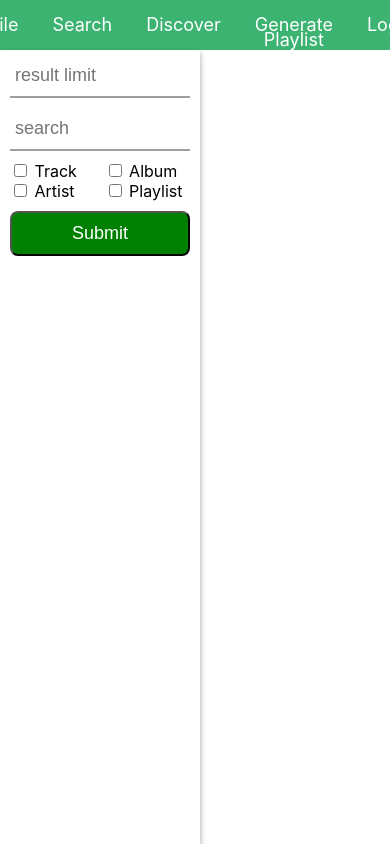
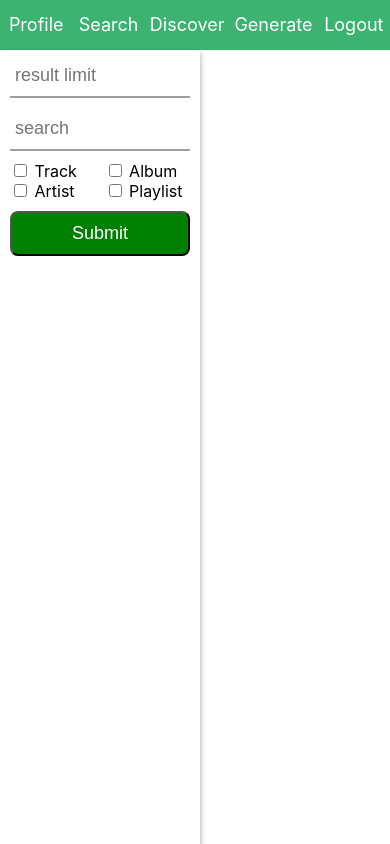
Before and after one commit to cyberw0lfe/spotifysidekick, a React app in the folder client/: page /search in a window 390 px wide. Built offline with nearby package versions, Linux system fonts and the light colour scheme.

Commit message:
very beginnings of adding responsive design

```diff
--- a/client/src/App.js
+++ b/client/src/App.js
@@ -14,7 +14,7 @@ const Playground = lazy(() => import('./components/common/Playground'))
 export default () => (
   <div className='app'>
     <Header />
-    <div id='body-container' style={{padding: '50px 0px 0px 0px'}}>
+    <div style={{padding: '50px 0px 0px 0px'}}>
       <Router>
         <Suspense fallback={<div>Loading...</div>}>
           <Route exact path='/' component={Login} />
@@ -22,7 +22,7 @@ export default () => (
           <Route path='/profile' component={Profile} />
           <Route path='/search' component={Search} />
           <Route path='/discover' component={Discover} />
-          <Route path='/generate-playlist' component={GeneratePlaylist} />
+          <Route path='/generate' component={GeneratePlaylist} />
           <Route path='/playground' component={Playground} />
         </Suspense>
       </Router>
--- a/client/src/components/common/Header.jsx
+++ b/client/src/components/common/Header.jsx
@@ -1,6 +1,7 @@
 import React from 'react'
 import cookie from 'js-cookie'
 import './styles.css'
+import './responsive.css'
 import { logout } from '../../utils/fetch'
 
 const logoutUser = async () => {
@@ -9,14 +10,14 @@ const logoutUser = async () => {
   cookie.remove('authorized')
 }
 
-const authHeader = (window.location.pathname === '/') ? <div/> : <a href='/' onClick={logoutUser}>Logout</a>
+const authHeader = (window.location.pathname === '/') ? <div/> : <a href='/' className='col-1 col-s-1' onClick={logoutUser}>Logout</a>
 
 export default () => (
   <div id='header'>
-    <a href='/profile'>Profile</a>
-    <a href='/search'>Search</a>
-    <a href='/discover'>Discover</a>
-    <a href='/generate-playlist'>Generate Playlist</a>
+    <a href='/profile' className='col-1 col-s-1'>Profile</a>
+    <a href='/search' className='col-1 col-s-1'>Search</a>
+    <a href='/discover' className='col-1 col-s-1'>Discover</a>
+    <a href='/generate' className='col-1 col-s-1'>Generate</a>
     {authHeader}
   </div>
 )
--- /dev/null
+++ b/client/src/components/common/responsive.css
@@ -0,0 +1,48 @@
+* {
+  box-sizing: border-box;
+}
+
+.row::after {
+  content: "";
+  clear: both;
+  display: table;
+}
+
+/* For mobile phones: */
+[class*="col-"] {
+  width: 100%;
+  float: left;
+  padding: 15px;
+}
+
+@media only screen and (min-width: 600px) {
+  /* For tablets: */
+  .col-s-1 {width: 8.33%;}
+  .col-s-2 {width: 16.66%;}
+  .col-s-3 {width: 25%;}
+  .col-s-4 {width: 33.33%;}
+  .col-s-5 {width: 41.66%;}
+  .col-s-6 {width: 50%;}
+  .col-s-7 {width: 58.33%;}
+  .col-s-8 {width: 66.66%;}
+  .col-s-9 {width: 75%;}
+  .col-s-10 {width: 83.33%;}
+  .col-s-11 {width: 91.66%;}
+  .col-s-12 {width: 100%;}
+}
+
+@media only screen and (min-width: 768px) {
+  /* For desktop: */
+  .col-1 {width: 8.33%;}
+  .col-2 {width: 16.66%;}
+  .col-3 {width: 25%;}
+  .col-4 {width: 33.33%;}
+  .col-5 {width: 41.66%;}
+  .col-6 {width: 50%;}
+  .col-7 {width: 58.33%;}
+  .col-8 {width: 66.66%;}
+  .col-9 {width: 75%;}
+  .col-10 {width: 83.33%;}
+  .col-11 {width: 91.66%;}
+  .col-12 {width: 100%;}
+}
--- a/client/src/components/common/styles.css
+++ b/client/src/components/common/styles.css
@@ -9,11 +9,10 @@
 }
 
 #header a {
-  float: left;
   color: white;
   text-align: center;
   align-items: center;
-  padding: 12px;
+  padding: 12px 0px;
   text-decoration: none;
   font-size: 18px;
   line-height: 15px;
--- a/client/src/components/generate-playlist/FormPanel.jsx
+++ b/client/src/components/generate-playlist/FormPanel.jsx
@@ -1,5 +1,5 @@
 import React from 'react'
-import Panel from '../common/FixedPanel'
+import Paper from '../common/Paper'
 import Input from '../common/Input'
 import Button from '../common/Button'
 import { generatePlaylist } from '../../utils/fetch'
@@ -36,19 +36,17 @@ const onSubmit = async (event, state, setState) => {
   }
 }
 
-export default ({state, setState}) => (
-  <Panel content={
-    <form className='artist-playlist-form' onSubmit={(event) => {onSubmit(event, state, setState)}}>
+export default ({state, setState, className}) => (
+  <form className={className} onSubmit={(event) => {onSubmit(event, state, setState)}}>
     <div>
       <input type='radio' name='type' value='genre' onClick={() => setState({...state, playlistType: 'genre'})} />Genre
       <input type='radio' name='type' value='artist' onClick={() => setState({...state, playlistType: 'artist'})} />Artist
     </div>
-      <Input type='number' placeholder='track count' id='limit' />
-      <Input type='text' placeholder='playlist name' id='playlist-name' />
+    <input type='number' placeholder='track count' id='limit' autoComplete='off'/>
+    <input type='text' placeholder='playlist name' id='playlist-name' autoComplete='off'/>
     <div>
-        <Input type='checkbox' id='save-toggle' /> Save Playlist?
+      <input type='checkbox' id='save-toggle' /> Save Playlist?
     </div>
     <Button text='Submit' />
   </form>
-  } />
 )
--- a/client/src/components/generate-playlist/GeneratePlaylist.jsx
+++ b/client/src/components/generate-playlist/GeneratePlaylist.jsx
@@ -5,6 +5,7 @@ import SeedArtistForm from './SeedArtistForm'
 import SelectedSeeds from './SelectedSeeds'
 import Card from '../common/Card'
 import './styles.css'
+import '../common/responsive.css'
 
 const renderPlaylist = (playlist) => {
   if(playlist && playlist.length > 0) {
@@ -22,9 +23,9 @@ export default () => {
   })
 
   return (
-    <div>
-      <FormPanel state={state} setState={setState} />
-      <div className='content-container'>
+    <div className='row'>
+      <FormPanel state={state} setState={setState} className='col-2 col-s-2' />
+      <div className='col-10 col-s-10' >
         {
           state.playlistType === 'artist'
           ? <SeedArtistForm state={state} setState={setState} />
```
Lines whose indentation alone changed are shown as unchanged.
